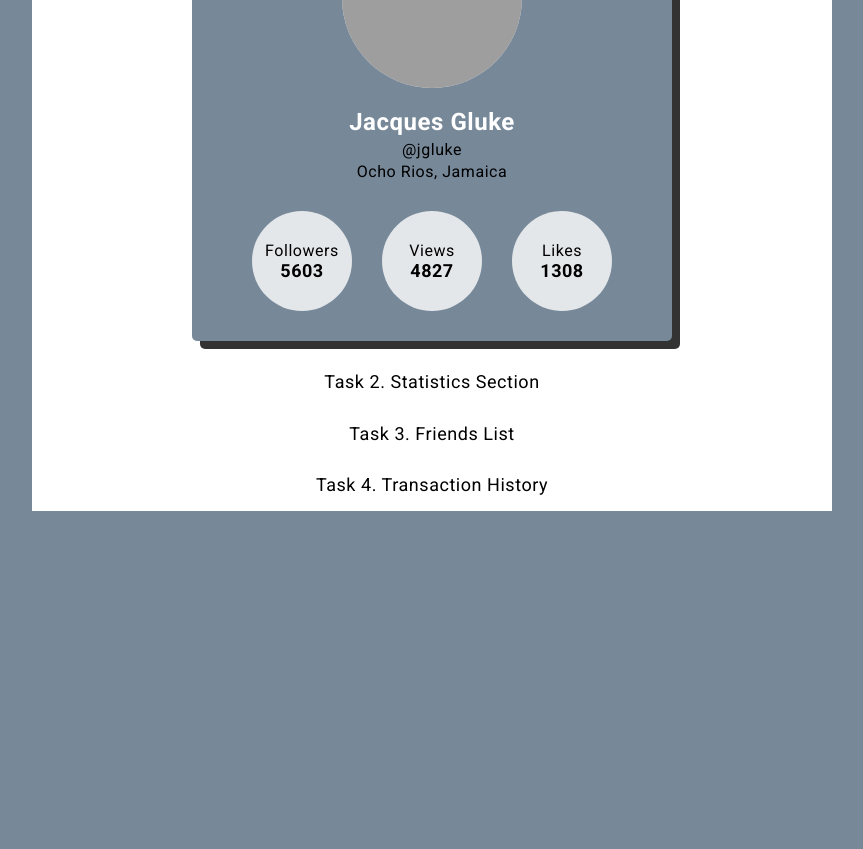
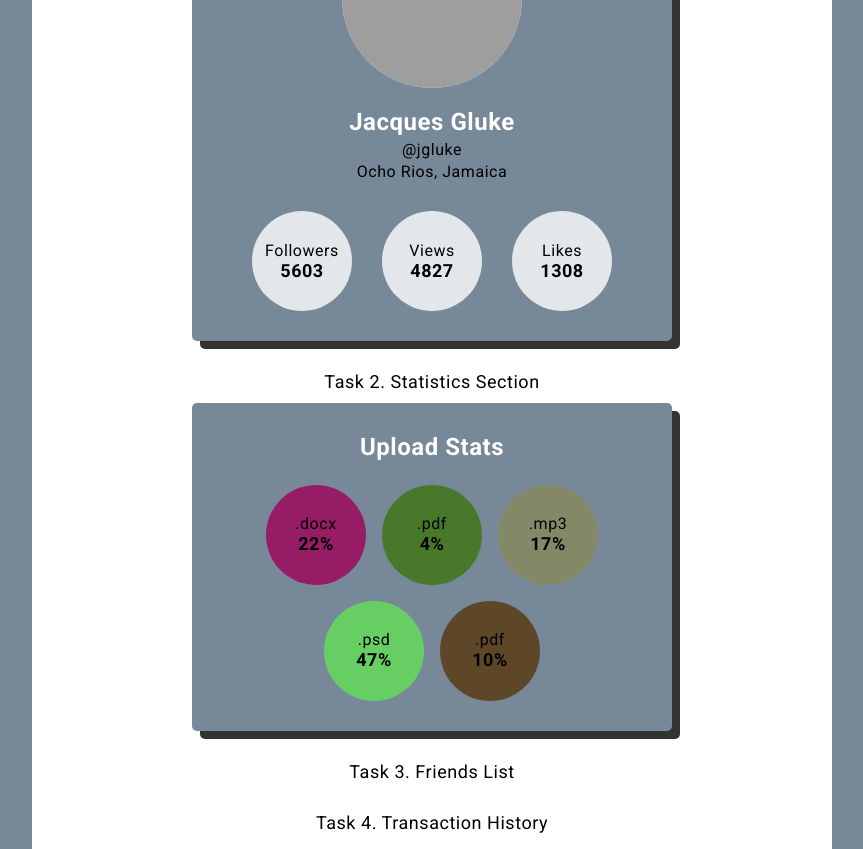
Before and after one commit to Andrew-Romanov/goit-react-hw-01-components, a React (Create React App) app: page / in a window 1280 px wide. Shown: the part 327-1176 px from the top of the page, without its empty margins (208-1071 px from the left). Before the commit the page ends 838 px from the top, so only its background shows below. Built offline with nearby package versions, Linux system fonts and the light colour scheme; grey boxes are pictures that could not be loaded.

Commit message:
Made Task 2

```diff
--- a/package.json
+++ b/package.json
@@ -2,10 +2,12 @@
   "name": "goit-react-hw-01-components",
   "version": "0.1.0",
   "private": true,
+  "homepage": "https://Andrew-Romanov.github.io/goit-react-hw-01-components",
   "dependencies": {
     "@testing-library/jest-dom": "^5.14.1",
     "@testing-library/react": "^11.2.7",
     "@testing-library/user-event": "^12.8.3",
+    "gh-pages": "^3.2.3",
     "modern-normalize": "^1.1.0",
     "node-sass": "^6.0.1",
     "react": "^17.0.2",
@@ -18,7 +20,9 @@
     "build": "react-scripts build",
     "test": "react-scripts test",
     "eject": "react-scripts eject",
-    "prepare": "husky install"
+    "prepare": "husky install",
+    "predeploy": "npm run build",
+    "deploy": "gh-pages -d build"
   },
   "eslintConfig": {
     "extends": [
--- a/src/App.js
+++ b/src/App.js
@@ -1,18 +1,17 @@
-import MainContainer from "./components/MainContainer/MainContainer";
-import PageHeader from "./components/PageHeader/PageHeader";
-import Subheader from "./components/Subheader/Subheader";
-import Profile from "./components/Profile/Profile";
-import userData from "./components/Profile/user.json";
+import MainContainer from './components/MainContainer/MainContainer';
+import PageHeader from './components/PageHeader/PageHeader';
+import Subheader from './components/Subheader/Subheader';
+import Profile from './components/Profile/Profile';
+import userData from './components/Profile/user.json';
+import Statistics from './components/Statistics/Statistics';
+import statisticalData from './components/Statistics/statistical-data.json';
 // import './App.css';
-
-// const tempVar = 223;
-
-// console.log(tempVar2);
 
 const App = () => {
   return (
     <MainContainer>
       <PageHeader>React Homework 01. Components</PageHeader>
+
       <Subheader>Task 1. Social Network Profile</Subheader>
       <Profile
         name={userData.name}
@@ -21,26 +20,15 @@ const App = () => {
         avatar={userData.avatar}
         stats={userData.stats}
       />
+
       <Subheader>Task 2. Statistics Section</Subheader>
+      <Statistics title="Upload Stats" stats={statisticalData} />
+
       <Subheader>Task 3. Friends List</Subheader>
+
       <Subheader>Task 4. Transaction History</Subheader>
-      {/* <div className="App">
-        <header className="App-header">
-          <p>
-            Edit <code>src/App.js</code> and save to reload.
-          </p>
-          <a
-            className="App-link"
-            href="https://reactjs.org"
-            target="_blank"
-            rel="noopener noreferrer"
-          >
-            Learn React
-          </a>
-        </header>
-      </div> */}
     </MainContainer>
   );
-}
+};
 
 export default App;
--- a/src/components/Profile/Profile.js
+++ b/src/components/Profile/Profile.js
@@ -1,7 +1,8 @@
 import PropTypes, { number } from 'prop-types';
 import styles from './Profile.module.scss';
+import dummyUser from './user.svg';
 
-const Profile = ({name, tag, location, avatar, stats}) => {
+const Profile = ({ name, tag, location, avatar, stats }) => {
   return (
     <div className={styles.Profile}>
       <img className={styles.Profile__Avatar} src={avatar} alt={name}></img>
@@ -11,19 +12,25 @@ const Profile = ({name, tag, location, avatar, stats}) => {
       <ul className={styles.Profile__Stats}>
         <li className={styles.Profile__StatsItem}>
           <span className={styles.Profile__StatsItemLabel}>Followers</span>
-          <span className={styles.Profile__StatsItemQuantity}>{stats.followers}</span>
+          <span className={styles.Profile__StatsItemQuantity}>
+            {stats.followers}
+          </span>
         </li>
         <li className={styles.Profile__StatsItem}>
           <span className={styles.Profile__StatsItemLabel}>Views</span>
-          <span className={styles.Profile__StatsItemQuantity}>{stats.views}</span>
+          <span className={styles.Profile__StatsItemQuantity}>
+            {stats.views}
+          </span>
         </li>
         <li className={styles.Profile__StatsItem}>
           <span className={styles.Profile__StatsItemLabel}>Likes</span>
-          <span className={styles.Profile__StatsItemQuantity}>{stats.likes}</span>
+          <span className={styles.Profile__StatsItemQuantity}>
+            {stats.likes}
+          </span>
         </li>
       </ul>
     </div>
-  )
+  );
 };
 
 Profile.propTypes = {
@@ -34,4 +41,8 @@ Profile.propTypes = {
   stats: PropTypes.objectOf(number).isRequired,
 };
 
+Profile.defaultProps = {
+  avatar: dummyUser,
+};
+
 export default Profile;
--- /dev/null
+++ b/src/components/Statistics/Statistics.js
@@ -0,0 +1,50 @@
+import PropTypes from 'prop-types';
+import styles from './Statistics.module.scss';
+
+const randomColor = () =>
+  `rgba(${Math.floor(Math.random() * 255)},
+  ${Math.floor(Math.random() * 255)},
+  ${Math.floor(Math.random() * 255)}, 0.8)`;
+
+const Statistics = ({ title, stats }) => {
+  return (
+    <section className={styles.Statistics}>
+      {title && <h2 className={styles.Statistics__Title}>{title}</h2>}
+      <ul className={styles.Statistics__StatsList}>
+        {stats.map(el => {
+          return (
+            <li
+              key={el.id}
+              className={styles.Statistics__StatsListItem}
+              style={{ backgroundColor: randomColor() }}
+            >
+              <span className={styles.Statistics__StatsListItemLabel}>
+                {el.label}
+              </span>
+              <span className={styles.Statistics__StatsListItemPercentage}>
+                {el.percentage}%
+              </span>
+            </li>
+          );
+        })}
+      </ul>
+    </section>
+  );
+};
+
+Statistics.propTypes = {
+  title: PropTypes.string,
+  stats: PropTypes.arrayOf(
+    PropTypes.shape({
+      id: PropTypes.string.isRequired,
+      label: PropTypes.string.isRequired,
+      percentage: PropTypes.number.isRequired,
+    }),
+  ).isRequired,
+};
+
+Statistics.defaultProps = {
+  title: '',
+};
+
+export default Statistics;
--- /dev/null
+++ b/src/components/Statistics/Statistics.module.scss
@@ -0,0 +1,45 @@
+.Statistics {
+  width: 480px;
+  border-radius: 5px;
+  margin-left: auto;
+  margin-right: auto;
+  padding: 30px;
+  background-color: lightslategray;
+  margin-top: 10px;
+  text-align: center;
+  box-shadow: 8px 8px 0px rgba(0, 0, 0, 0.8);
+
+  &__Title {
+    font-size: 24px;
+    font-weight: 600;
+    margin-bottom: 23px;
+    color: white;
+  }
+
+  &__StatsList {
+    display: flex;
+    justify-content: center;
+    flex-wrap: wrap;
+    margin: -8px;
+
+    &Item {
+      display: flex;
+      flex-direction: column;
+      justify-content: center;
+      margin: 8px;
+      background-color: rgba(255, 255, 255, 0.8);
+      width: 100px;
+      height: 100px;
+      border-radius: 50%;
+
+      &Label {
+        font-size: 16px;
+      }
+
+      &Percentage {
+        font-size: 18px;
+        font-weight: 600;
+      }
+    }
+  }
+}
--- /dev/null
+++ b/src/components/Statistics/statistical-data.json
@@ -0,0 +1,7 @@
+[
+  { "id": "id-1", "label": ".docx", "percentage": 22 },
+  { "id": "id-2", "label": ".pdf", "percentage": 4 },
+  { "id": "id-3", "label": ".mp3", "percentage": 17 },
+  { "id": "id-4", "label": ".psd", "percentage": 47 },
+  { "id": "id-5", "label": ".pdf", "percentage": 10 }
+]
```
Also changed, not shown: src/components/Profile/user.svg (added), 1 other file (tests, documents, lock files or other folders).
